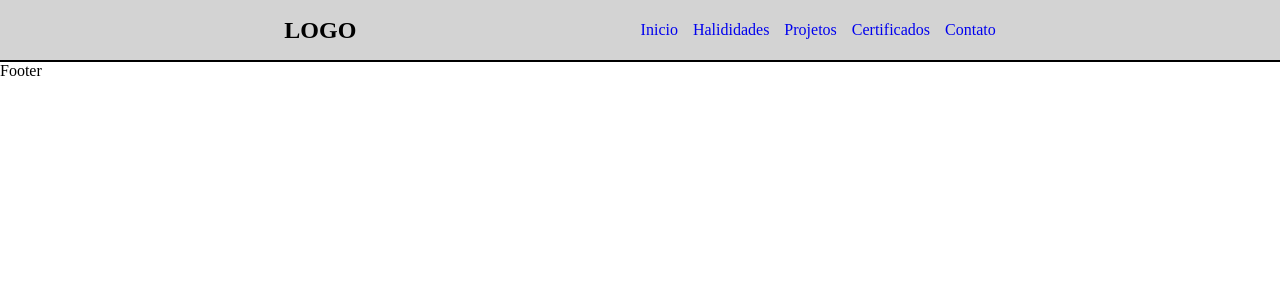
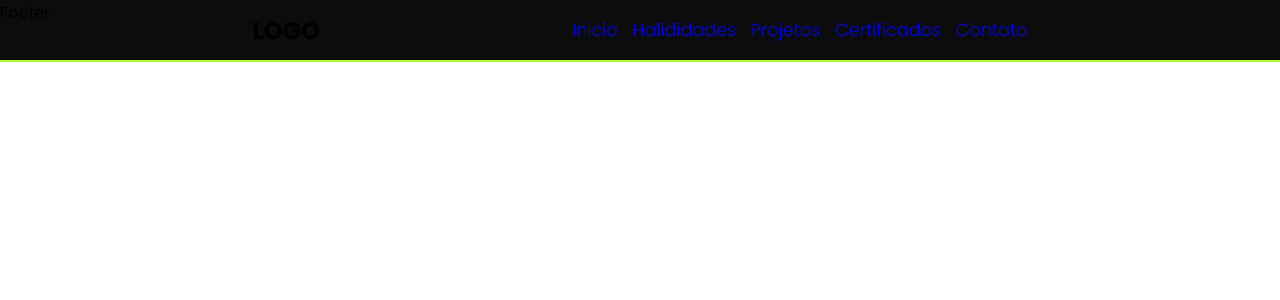
Before and after one commit to Rubismar-Carlos/construction_, a Next.js app: page /layout in a window 1280 px wide. Shown: the top 300 px of the page. Built offline with nearby package versions, Linux system fonts and the light colour scheme.

Commit message:
Adicionando o efeito mobile, adicionando cor ao menu mobile e feito hover, Adicionando também fonte de texto

```diff
--- a/src/components/Navbar/Navbar.js
+++ b/src/components/Navbar/Navbar.js
@@ -74,14 +74,16 @@ export default function Navbar() {
                     </div>
                 </nav>
                 <div className={styles.btn_mobile}>
+                    {/* BOTAO MENU MOBILE PARA ABRIR */}
                     {visible && < FiMenu onClick={handleOpenMenu}/>}
+                    {/* BOTAO MENU MOBILE PARA FECHAR */}
                     {!visible && < AiOutlineClose  onClick={handleCloseMenu}/>}
                 </div>
             </div>
 
             {/* MENU MOBILE */}
             <div className={` ${styles.menu_mobile} ${openMobile ? `${styles.menu_open}` : `${styles.menu_close}`}`}>
-                <ul>
+                <ul className={styles.ul_mobile}>
                     <li>
                         <Link href={'/about'} target={'_self'}>
                             Inicio
--- a/src/pages/_document.js
+++ b/src/pages/_document.js
@@ -4,6 +4,8 @@ export default function Document() {
   return (
     <Html lang="en">
       <Head />
+      {/* FONTE */}
+      <link href="https://fonts.googleapis.com/css2?family=Poppins:wght@300;400;500;600;700&display=swap" rel="stylesheet"></link>
       <body>
         <Main />
         <NextScript />
--- a/src/styles/Navbar.module.css
+++ b/src/styles/Navbar.module.css
@@ -2,10 +2,27 @@
 .menu {
     display: flex;
     justify-content: space-evenly;
+    position: fixed;
+    width: 100%;
     align-items: center;
     height: 60px;
-    background-color: lightgrey;
-    border-bottom: 2px solid black;
+    background-color: rgba(0, 0, 0, 0.952);
+    border-bottom: 2px solid greenyellow;
+    font-size: 300;
+}
+
+.menu a, .ul_mobile a {
+    text-decoration: none;
+    font-weight: 300;
+    font-size: 1.1em;
+}
+
+.menu a:hover, .ul_mobile a:hover {
+    color: greenyellow;
+    position: relative;
+    top: 7px;
+    left: 7px;
+    transition: 1.5s;
 }
 
 /* SVG DOS BTNS DE MENU */
@@ -51,10 +68,25 @@
     }
 
     /* MENU MOBILE OPEN OU CLOSE? */
+    .menu_mobile {
+        width: 100%;
+        height: 94vh;
+    }
+
+    .ul_mobile {
+        display: flex;
+        flex-direction: column;
+        gap: 20px;
+        margin-top: 30px;
+    }
 
     /* OPEN */
     .menu_open {
         display: block;
+        position: fixed;
+        top: 62px;
+        text-align: center;
+        background-color: rgba(0, 0, 0, 0.952);
     }
 
     .menu_close {
--- a/src/styles/globals.css
+++ b/src/styles/globals.css
@@ -2,3 +2,7 @@
   margin: 0;
   padding: 0;
  }
+
+ body {
+    font-family: 'Poppins', sans-serif;
+ }
```
